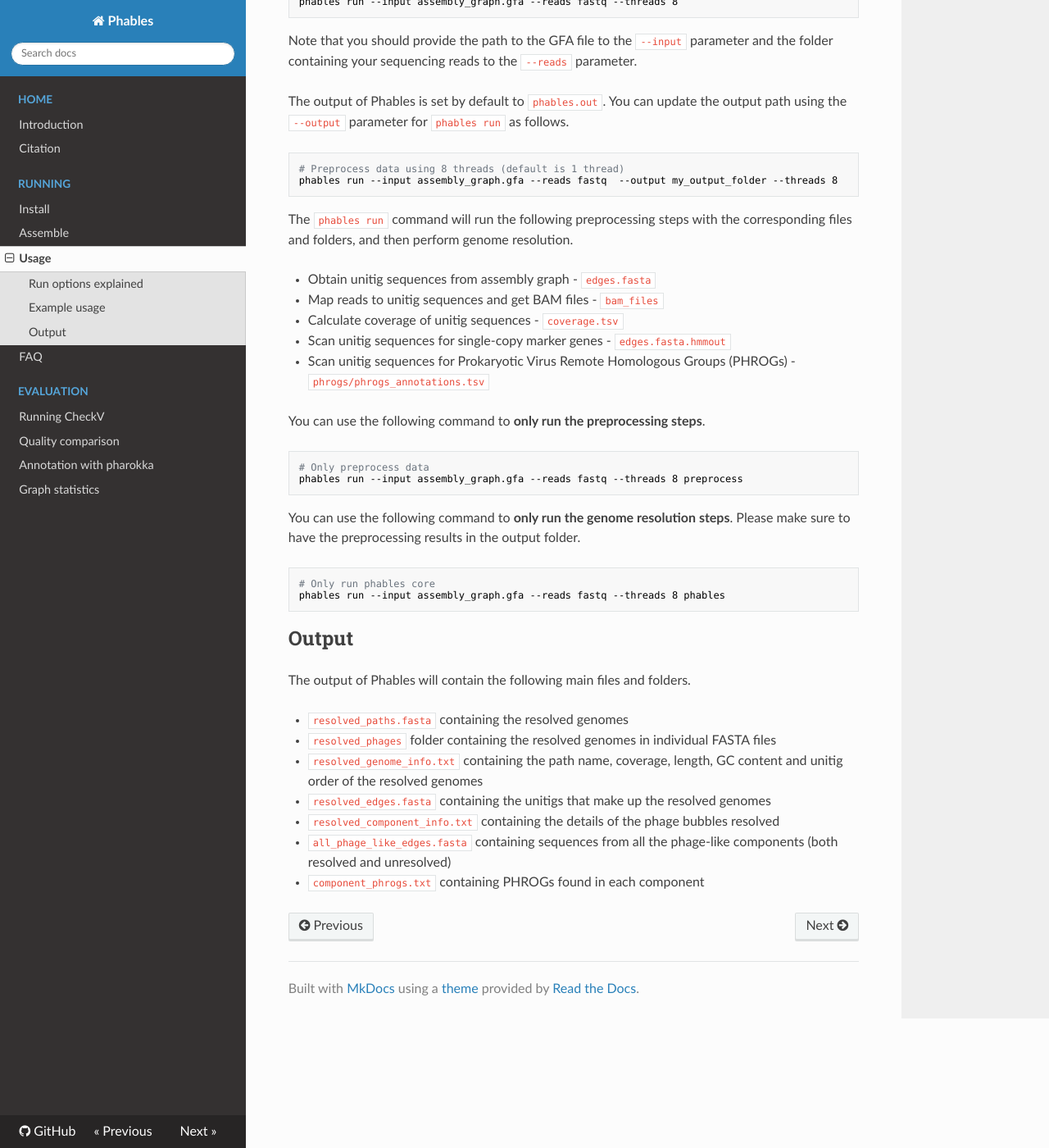
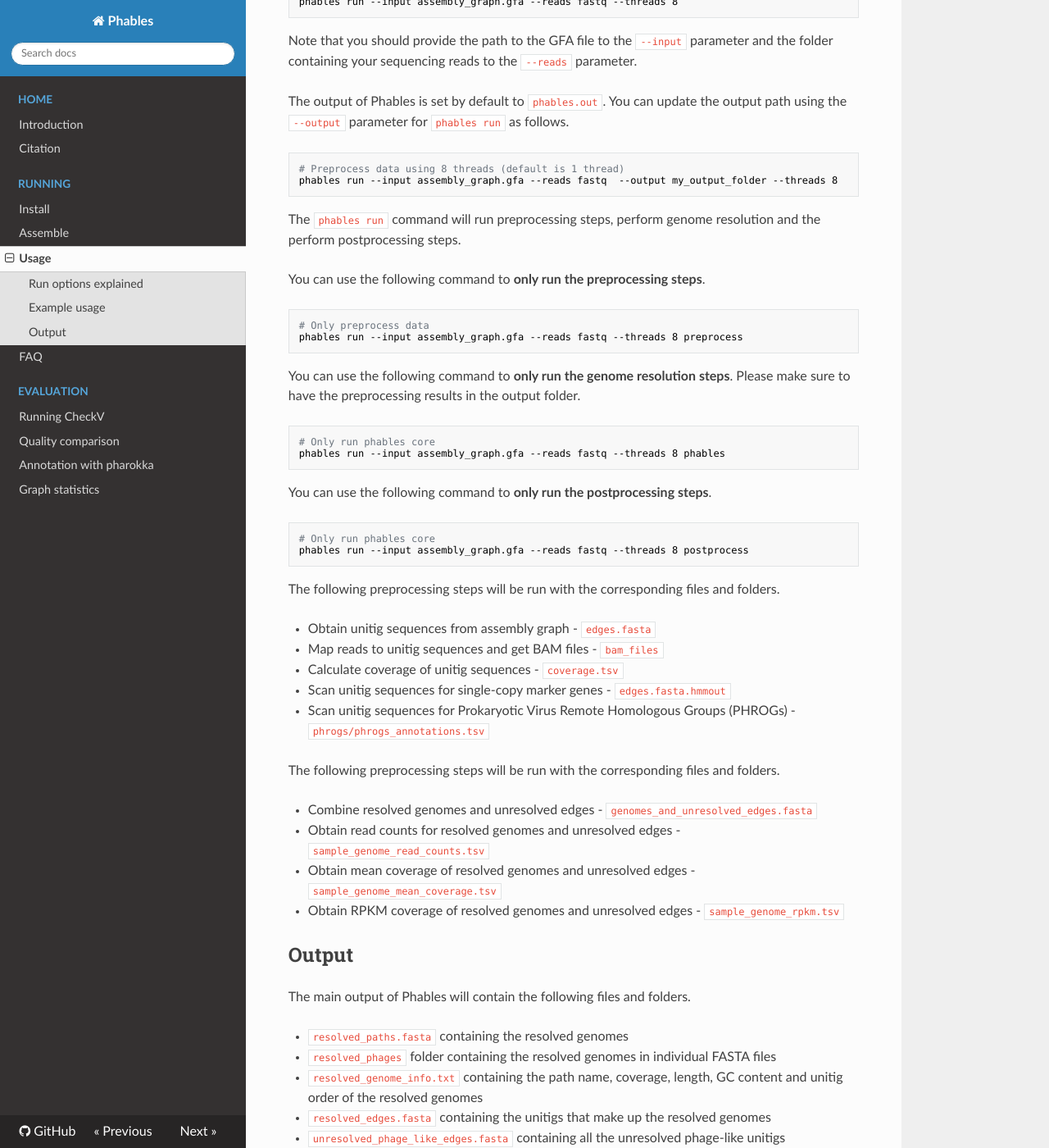
Before and after one commit to Vini2/phables, an MkDocs documentation site: the page built from docs/usage.md, in a window 1280 px wide and 1400 px high, scrolled down 1811 px. Shown: the whole window at 82% size. Built offline with MkDocs 1.6.1, drawn with Linux system fonts in a browser that asks for light colours; nearby versions of some CDN libraries; a script that is not in the unit is left out; some of the changed text lies outside the part shown.

Commit message:
DOC: update usage docs

````diff
--- a/docs/usage.md
+++ b/docs/usage.md
@@ -106,13 +106,7 @@ The output of Phables is set by default to `phables.out`. You can update the out
 phables run --input assembly_graph.gfa --reads fastq  --output my_output_folder --threads 8
 ```
 
-The `phables run` command will run the following preprocessing steps with the corresponding files and folders, and then perform genome resolution.
-
-* Obtain unitig sequences from assembly graph - `edges.fasta`
-* Map reads to unitig sequences and get BAM files - `bam_files`
-* Calculate coverage of unitig sequences - `coverage.tsv`
-* Scan unitig sequences for single-copy marker genes - `edges.fasta.hmmout`
-* Scan unitig sequences for Prokaryotic Virus Remote Homologous Groups (PHROGs) - `phrogs/phrogs_annotations.tsv`
+The `phables run` command will run preprocessing steps, perform genome resolution and the perform postprocessing steps.
 
 You can use the following command to **only run the preprocessing steps**.
 
@@ -128,15 +122,38 @@ You can use the following command to **only run the genome resolution steps**. P
 phables run --input assembly_graph.gfa --reads fastq --threads 8 phables
 ```
 
+You can use the following command to **only run the postprocessing steps**.
+
+```bash
+# Only run phables core
+phables run --input assembly_graph.gfa --reads fastq --threads 8 postprocess
+```
+
+The following preprocessing steps will be run with the corresponding files and folders.
+
+* Obtain unitig sequences from assembly graph - `edges.fasta`
+* Map reads to unitig sequences and get BAM files - `bam_files`
+* Calculate coverage of unitig sequences - `coverage.tsv`
+* Scan unitig sequences for single-copy marker genes - `edges.fasta.hmmout`
+* Scan unitig sequences for Prokaryotic Virus Remote Homologous Groups (PHROGs) - `phrogs/phrogs_annotations.tsv`
+
+The following preprocessing steps will be run with the corresponding files and folders.
+
+* Combine resolved genomes and unresolved edges - `genomes_and_unresolved_edges.fasta`
+* Obtain read counts for resolved genomes and unresolved edges - `sample_genome_read_counts.tsv`
+* Obtain mean coverage of resolved genomes and unresolved edges - `sample_genome_mean_coverage.tsv`
+* Obtain RPKM coverage of resolved genomes and unresolved edges - `sample_genome_rpkm.tsv`
+
 
 ## Output
 
-The output of Phables will contain the following main files and folders.
+The main output of Phables will contain the following files and folders.
 
 * `resolved_paths.fasta` containing the resolved genomes
 * `resolved_phages` folder containing the resolved genomes in individual FASTA files
 * `resolved_genome_info.txt` containing the path name, coverage, length, GC content and unitig order of the resolved genomes
 * `resolved_edges.fasta` containing the unitigs that make up the resolved genomes
+* `unresolved_phage_like_edges.fasta` containing all the unresolved phage-like unitigs
+* `all_phage_like_edges.fasta` containing sequences from all the phage-like components (both resolved and unresolved)
 * `resolved_component_info.txt` containing the details of the phage bubbles resolved
-* `all_phage_like_edges.fasta` containing sequences from all the phage-like components (both resolved and unresolved)
 * `component_phrogs.txt` containing PHROGs found in each component
````
